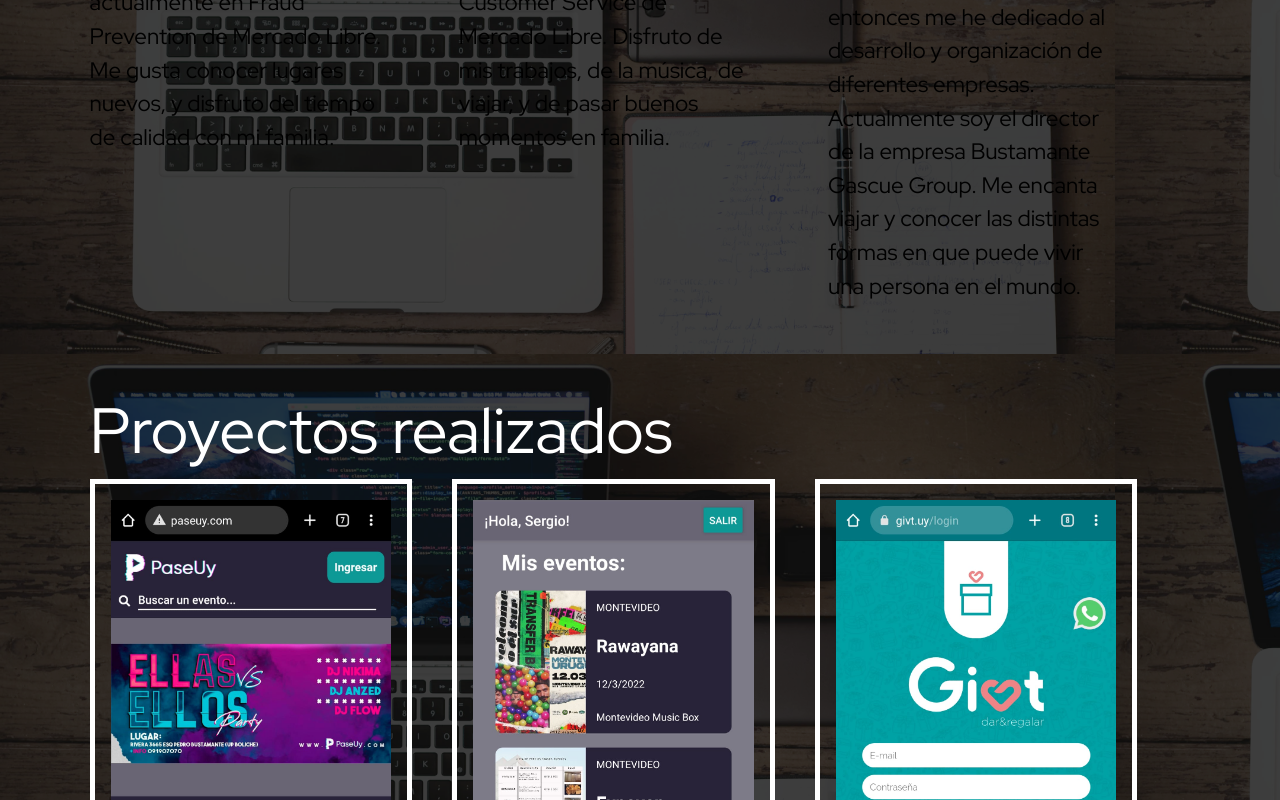
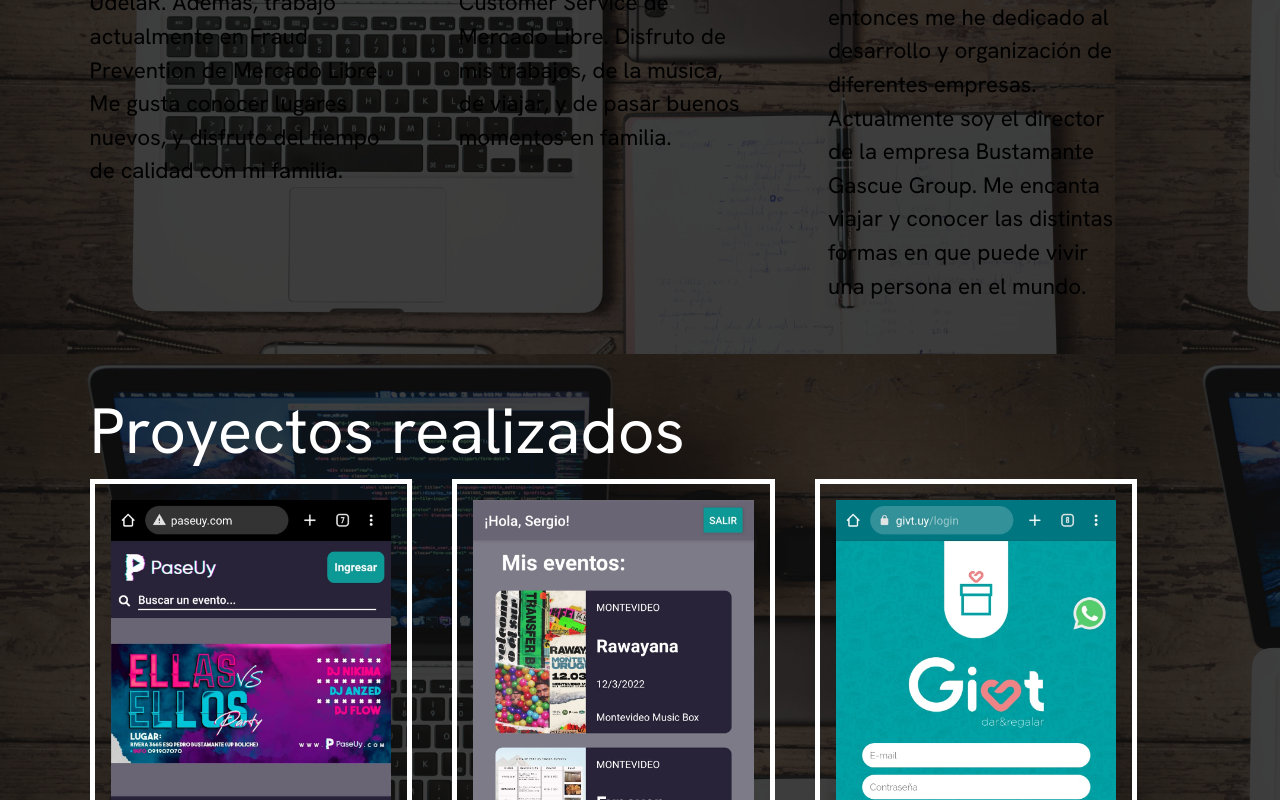
Before and after one commit to alepertu/bgd, a Next.js app: page / in a window 1280 px wide. Shown: the part 2298-3098 px from the top of the page. Built offline with nearby package versions, Linux system fonts and the light colour scheme.

Commit message:
style: add custom colors and font

```diff
--- a/app/layout.tsx
+++ b/app/layout.tsx
@@ -1,8 +1,8 @@
 import React from 'react';
 import './index.css';
-import { Red_Hat_Display } from 'next/font/google';
+import { Hanken_Grotesk } from 'next/font/google';
 
-const rhd = Red_Hat_Display({
+const hanken_grotesk = Hanken_Grotesk({
   weight: ['300', '400', '500', '700', '900'],
   subsets: ['latin'],
 });
@@ -15,7 +15,7 @@ export const metadata = {
 export default function RootLayout({ children }) {
   return (
     <html lang="es">
-      <body className={`m-0 ${rhd.className}`}>
+      <body className={`m-0 ${hanken_grotesk.className}`}>
         <div id="root">{children}</div>
       </body>
     </html>
--- a/package.json
+++ b/package.json
@@ -8,7 +8,7 @@
     "react-dom": "^18.3.1"
   },
   "scripts": {
-    "dev": "next dev",
+    "dev": "next dev --turbo",
     "build": "next build",
     "start": "next start",
     "lint": "next lint"
--- a/tailwind.config.js
+++ b/tailwind.config.js
@@ -2,7 +2,11 @@
 module.exports = {
   content: ['./app/**/*.{js,ts,jsx,tsx,mdx}'],
   theme: {
-    extend: {},
+    colors: {
+      blue: '#001489',
+      yellow: '#FFCD00',
+      brown: '#7B3F00',
+    },
   },
   plugins: [],
 };
```
